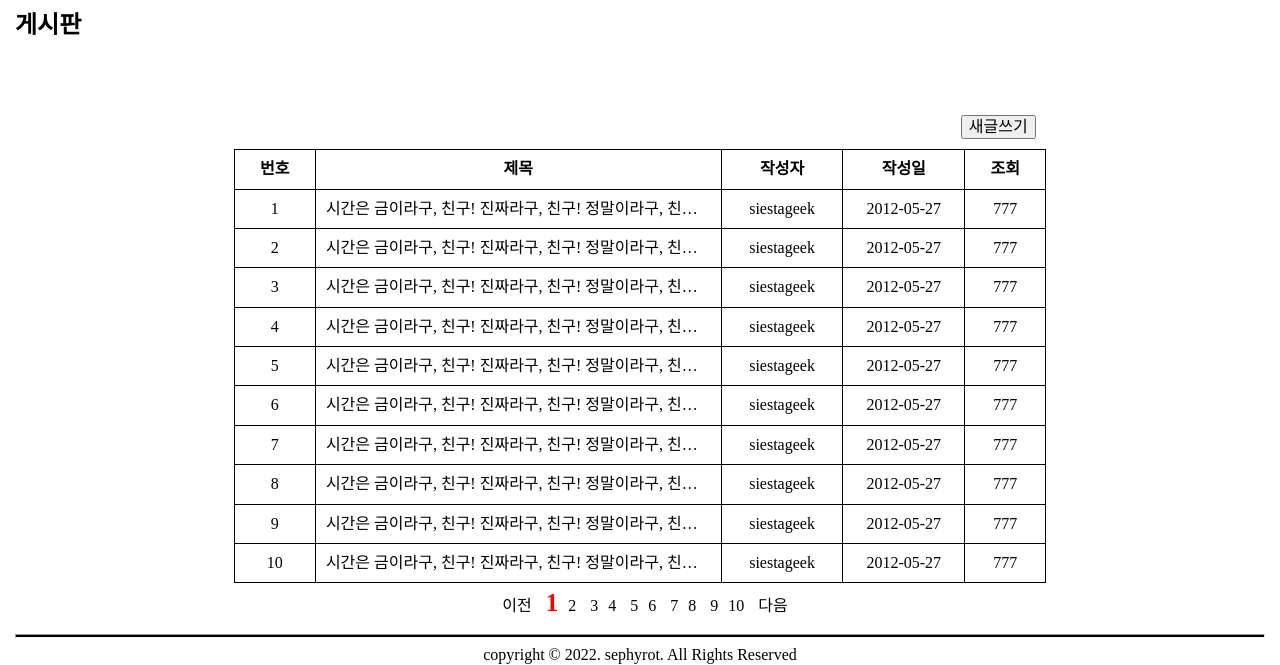
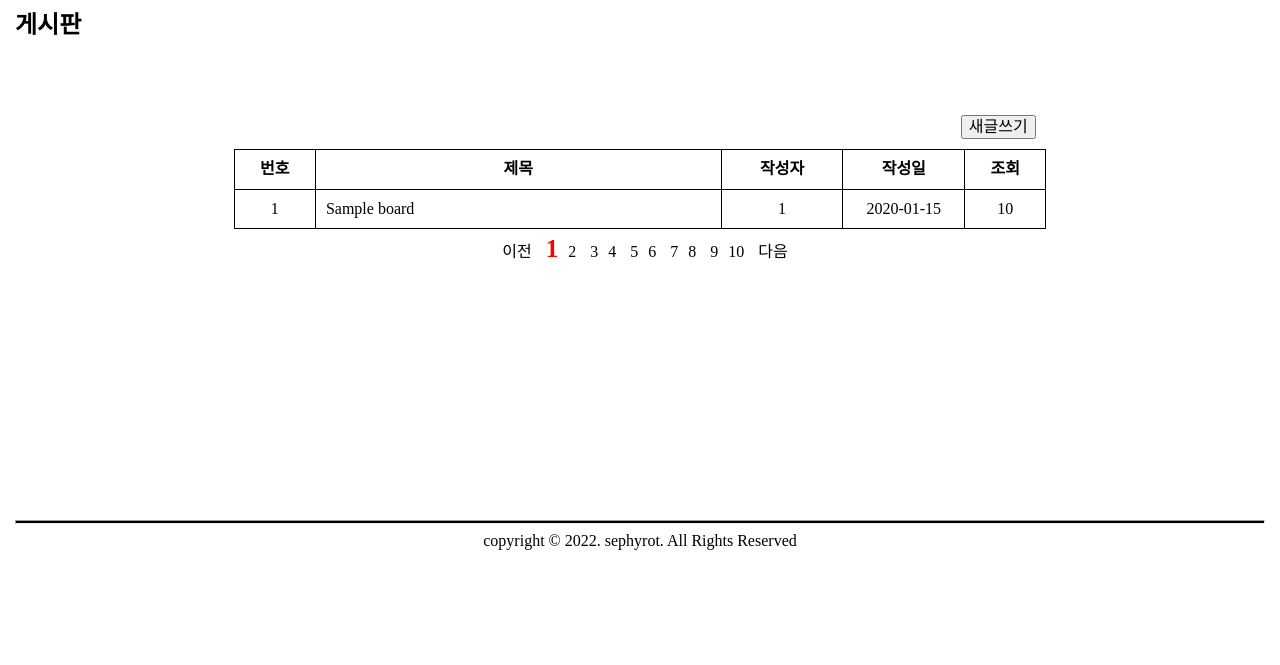
Before and after one commit to sephyrot777/SemiProjectV1b-Django3, a Django app: page /list/ in a window 1280 px wide. Shown: the part 154-819 px from the top of the page. After the commit the page ends 704 px from the top, so only its background shows below. Run offline with Django 3.2, Linux system fonts and the light colour scheme; tables that the repository leaves empty hold one stand-in row (values such as "Sample post").

Commit message:
Django board 새글쓰기, 리스트 출력

```diff
--- a/board/views.py
+++ b/board/views.py
@@ -1,13 +1,50 @@
-from django.shortcuts import render
+from django.shortcuts import render, redirect
+from board.models import Board
+from member.models import Member
 
 # Create your views here.
+
+# 게시판 목록보기 처리
 def list(request):
-    return render(request, 'board/list.html')
+    bdlist = Board.objects.values('id','title','userid','regdate','views').order_by('-id')
+
+    context = {'bds': bdlist}
+    return render(request, 'board/list.html', context)
+
+# 게시판 본문보기 처리
+def view(request):
+    return (request, 'board/view.html')
 
 
-def view(request):
-    return render(request, 'board/view.html')
+# 게시판 글쓰기 처리
+# get : board/write.html
+# post : 작성한 글을 디비에 저장, board/list.html로 이동
+def write(request):
+    returnPage = 'board/write.html'
+    form = ''
+    error = ''
 
+    if request.method == 'GET':
+        pass
+    elif request.method == 'POST':
+        form = request.POST.dict()
 
-def write(request):
-    return render(request, 'board/write.html')
+        # 유효성검사 1/2/3
+
+        if not (form['title'] and form['contents']):
+            error = '제목이나 본문을 작성하세요!!'
+        else:
+            # 입력한 게시글을 Board객체에 담음
+            board = Board(title = form['title'],
+                          contents = form['contents'],
+                          # 새글을 작성한 회원에 대한 정보는
+                          # 회원테이블에 존재하는 회원번호(id)를
+                          # 조회해서 userid 속성에 아이디 저장
+                          userid = Member.objects.get(pk=form['memberid']))
+
+            board.save()    # board객체에 담은 게시글을 테이블에 저장
+
+            return redirect('/list')
+
+    context = {'form': form, 'error':error}
+    return render(request, returnPage, context)
--- a/member/views.py
+++ b/member/views.py
@@ -74,6 +74,12 @@ def login(request):
                 # 세션변수에 인증정보를 저장해 둠
                 request.session['userid'] = form['userid']
 
+                # 로그인한 사용자의 아이디도 조회해서 세션변수에 저장해 둠
+                id = Member.objects.all().filter(userid = form['userid']).values_list('id')[0][0]
+                request.session['userid_id'] = id
+                print(id)
+
+
                 return redirect('/') # index 페이지로 이동
 
             else:
--- a/templates/board/list.html
+++ b/templates/board/list.html
@@ -10,7 +10,7 @@
 
 
     td:nth-child(2) { white-space: nowrap; overflow: hidden;
-        text-overflow: ellipsis }
+        text-overflow: ellipsis; text-align: left; }
 
     td:nth-child(2) a:link { text-decoration: none; border: none;
                 font-weight: normal; background: none; box-shadow: none;
@@ -59,85 +59,19 @@
             <th>조회</th>
         </tr>
 
+        {#  #}
+
+        {% for b in bds %}
         <tr>
-            <td>1</td>
-            <td><a href="/view?bno=1">시간은 금이라구, 친구! 진짜라구, 친구! 정말이라구, 친구! 시간은 금이라구, 친구! 진짜라구, 친구! 정말이라구, 친구!</a></td>
-            <td>siestageek</td>
-            <td>2012-05-27</td>
-            <td>777</td>
+            <td>{{ b.id }}</td>
+            <td><a href="/view?bno={{ b.id }}">{{ b.title }}</a></td>
+            <td>{{ b.userid }}</td>
+            <td>{{ b.regdate|date:'Y-m-d' }}</td>
+            <td>{{ b.views }}</td>
         </tr>
+        {% endfor %}
 
-        <tr>
-            <td>2</td>
-            <td>시간은 금이라구, 친구! 진짜라구, 친구! 정말이라구, 친구! 시간은 금이라구, 친구! 진짜라구, 친구! 정말이라구, 친구!</td>
-            <td>siestageek</td>
-            <td>2012-05-27</td>
-            <td>777</td>
-        </tr>
 
-        <tr>
-            <td>3</td>
-            <td>시간은 금이라구, 친구! 진짜라구, 친구! 정말이라구, 친구! 시간은 금이라구, 친구! 진짜라구, 친구! 정말이라구, 친구!</td>
-            <td>siestageek</td>
-            <td>2012-05-27</td>
-            <td>777</td>
-        </tr>
-
-        <tr>
-            <td>4</td>
-            <td>시간은 금이라구, 친구! 진짜라구, 친구! 정말이라구, 친구! 시간은 금이라구, 친구! 진짜라구, 친구! 정말이라구, 친구!</td>
-            <td>siestageek</td>
-            <td>2012-05-27</td>
-            <td>777</td>
-        </tr>
-
-        <tr>
-            <td>5</td>
-            <td>시간은 금이라구, 친구! 진짜라구, 친구! 정말이라구, 친구! 시간은 금이라구, 친구! 진짜라구, 친구! 정말이라구, 친구!</td>
-            <td>siestageek</td>
-            <td>2012-05-27</td>
-            <td>777</td>
-        </tr>
-
-        <tr>
-            <td>6</td>
-            <td>시간은 금이라구, 친구! 진짜라구, 친구! 정말이라구, 친구! 시간은 금이라구, 친구! 진짜라구, 친구! 정말이라구, 친구!</td>
-            <td>siestageek</td>
-            <td>2012-05-27</td>
-            <td>777</td>
-        </tr>
-
-        <tr>
-            <td>7</td>
-            <td>시간은 금이라구, 친구! 진짜라구, 친구! 정말이라구, 친구! 시간은 금이라구, 친구! 진짜라구, 친구! 정말이라구, 친구!</td>
-            <td>siestageek</td>
-            <td>2012-05-27</td>
-            <td>777</td>
-        </tr>
-
-        <tr>
-            <td>8</td>
-            <td>시간은 금이라구, 친구! 진짜라구, 친구! 정말이라구, 친구! 시간은 금이라구, 친구! 진짜라구, 친구! 정말이라구, 친구!</td>
-            <td>siestageek</td>
-            <td>2012-05-27</td>
-            <td>777</td>
-        </tr>
-
-        <tr>
-            <td>9</td>
-            <td>시간은 금이라구, 친구! 진짜라구, 친구! 정말이라구, 친구! 시간은 금이라구, 친구! 진짜라구, 친구! 정말이라구, 친구!</td>
-            <td>siestageek</td>
-            <td>2012-05-27</td>
-            <td>777</td>
-        </tr>
-
-        <tr>
-            <td>10</td>
-            <td>시간은 금이라구, 친구! 진짜라구, 친구! 정말이라구, 친구! 시간은 금이라구, 친구! 진짜라구, 친구! 정말이라구, 친구!</td>
-            <td>siestageek</td>
-            <td>2012-05-27</td>
-            <td>777</td>
-        </tr>
     </table>
 
     <ul id="pgnav">
--- a/templates/board/write.html
+++ b/templates/board/write.html
@@ -23,7 +23,7 @@
 
         <div>
             <label for="name">작성자</label>
-            <span id="name">abc123</span>
+            <span id="name">{{ request.session.userid }}</span>
         </div>
 
         <div>
@@ -38,7 +38,7 @@
             <button type="reset">다시입력</button>
         </div>
 
-        <input type="hidden" name="userid" value="abc123">
+        <input type="hidden" name="memberid" value="{{ request.session.userid_id }}">
     </form>
 {% endblock %}
 
```
